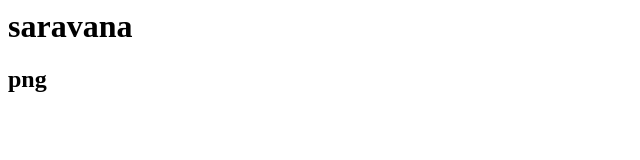
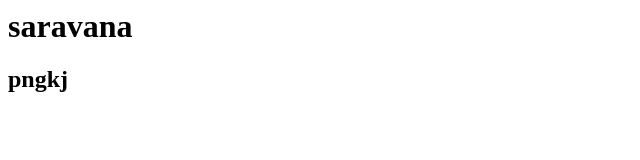
Before and after one commit to saravanaCr7/githubcourse, a plain HTML site: page index.html in a window 1280 px wide. Shown: the full height of the page, 0-640 px from the left. Drawn offline with Linux system fonts and the light colour scheme.

Commit message:
saravana

```diff
--- a/index.html
+++ b/index.html
@@ -1,2 +1,2 @@
 <h1>saravana</h1>
-<h2>png</h2>
+<h2>pngkj</h2>
```
Also changed, not shown: 2 other files.
